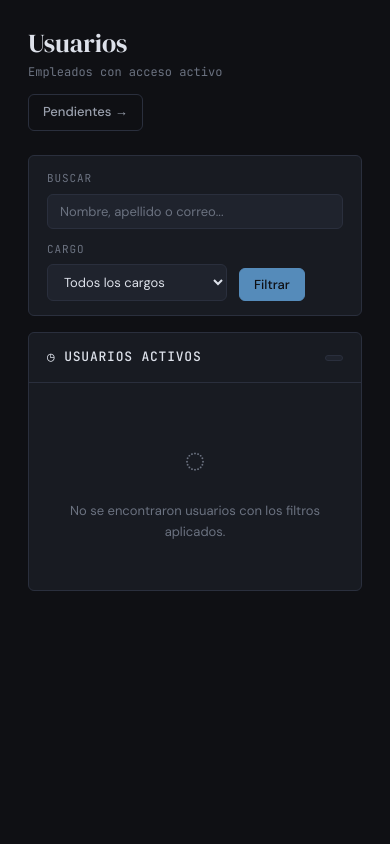
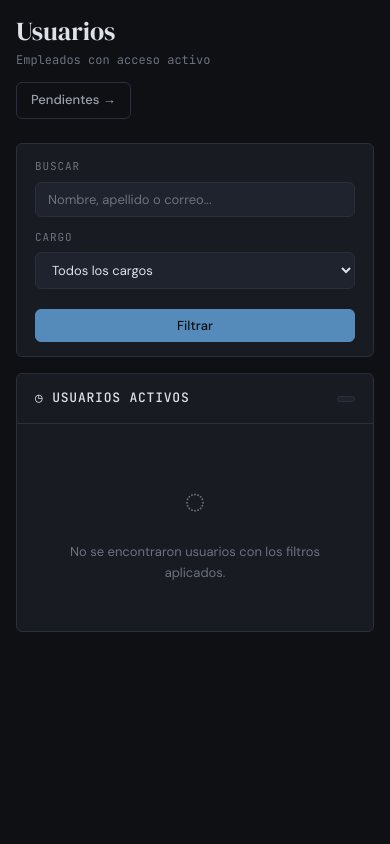
Before and after one commit to joaquin1401/TICKETS_v1, a Django app: template reservas/templates/reservas/usuarios.html in a window 390 px wide. Run offline with Django 5.2, Linux system fonts and the light colour scheme; the template is opened without the code that fills it: values that come from a table or form of the project are taken from there, others are empty; parts of the project's set-up code (start-up, migrations or seed data) failed here and were passed over.

Commit message:
fix mobile responsibe design

```diff
--- a/reservas/templates/reservas/usuarios.html
+++ b/reservas/templates/reservas/usuarios.html
@@ -13,7 +13,7 @@
 
 <div class="card" style="margin-bottom:16px;">
   <div class="card-body" style="padding:14px 18px;">
-    <form method="get" style="display:flex;gap:12px;align-items:flex-end;flex-wrap:wrap;">
+    <form method="get" class="filters-form">
       <div style="flex:1;min-width:200px;">
         <label class="form-label">Buscar</label>
         <input type="text" name="busqueda" class="form-control"
@@ -32,10 +32,12 @@
           {% endfor %}
         </select>
       </div>
-      <button type="submit" class="btn btn-primary">Filtrar</button>
-      {% if request.GET %}
-      <a href="{% url 'usuarios' %}" class="btn btn-outline">Limpiar</a>
-      {% endif %}
+      <div class="filters-form-actions">
+        <button type="submit" class="btn btn-primary">Filtrar</button>
+        {% if request.GET %}
+        <a href="{% url 'usuarios' %}" class="btn btn-outline">Limpiar</a>
+        {% endif %}
+      </div>
     </form>
   </div>
 </div>
--- a/static/css/base.css
+++ b/static/css/base.css
@@ -138,6 +138,7 @@ body {
   min-height: 100vh;
   display: flex;
   flex-direction: column;
+  min-width: 0;
 }
 .topbar {
   height: 52px;
@@ -154,7 +155,7 @@ body {
   font-family: var(--mono);
 }
 .topbar-title span { color: var(--text); }
-.page-content { padding: 28px; flex: 1; }
+.page-content { padding: 28px; flex: 1; min-width: 0; }
 
 /* ── Alerts ── */
 .alerts { margin-bottom: 20px; display: flex; flex-direction: column; gap: 8px; }
@@ -181,6 +182,7 @@ body {
   border: 1px solid var(--border);
   border-radius: var(--radius);
   overflow: hidden;
+  min-width: 0;
 }
 .card-header {
   padding: 14px 18px;
@@ -201,8 +203,8 @@ body {
 .card-body { padding: 18px; }
 
 /* ── Tables ── */
-.table-wrap { overflow-x: auto; }
-table { width: 100%; border-collapse: collapse; }
+.table-wrap { overflow-x: auto; -webkit-overflow-scrolling: touch; width: 100%; }
+table { width: 100%; border-collapse: collapse; white-space: nowrap; }
 thead th {
   text-align: left;
   padding: 10px 14px;
@@ -345,6 +347,9 @@ textarea.form-control { resize: vertical; min-height: 80px; }
 .form-error { font-size: 11px; color: var(--danger); margin-top: 4px; }
 .form-row { display: grid; grid-template-columns: 1fr 1fr; gap: 14px; }
 
+.filters-form { display: flex; gap: 12px; align-items: flex-end; flex-wrap: wrap; }
+.filters-form-actions { display: flex; gap: 8px; align-items: center; }
+
 /* ── Page header ── */
 .page-header {
   display: flex;
@@ -434,6 +439,7 @@ body.no-sidebar .sidebar { display: none !important; }
   }
 
   .main { margin-left: 0; }
+  .page-content { padding: 16px; }
   .form-row { grid-template-columns: 1fr; }
 
   .mobile-menu-btn {
@@ -462,4 +468,19 @@ body.no-sidebar .sidebar { display: none !important; }
     flex-direction: column;
     align-items: flex-start;
   }
+
+  .filters-form {
+    flex-direction: column;
+    align-items: stretch !important;
+  }
+  .filters-form > div {
+    min-width: 100% !important;
+  }
+  .filters-form-actions {
+    width: 100%;
+  }
+  .filters-form-actions .btn {
+    width: 100%;
+    margin-top: 8px;
+  }
 }
--- a/static/css/pages/analiticas.css
+++ b/static/css/pages/analiticas.css
@@ -47,6 +47,7 @@
 /* ── Range Filter Tabs ─────────────────────────────────── */
 .range-filter {
   display: flex;
+  flex-wrap: wrap;
   gap: 2px;
   background: var(--surface);
   border: 1px solid var(--border);
@@ -315,6 +316,10 @@
   .kpi-value { font-size: 30px; }
   .bar-cell { min-width: 100px; }
 }
+@media (max-width: 480px) {
+  .kpi-grid { grid-template-columns: 1fr; }
+  .kpi-grid-secondary { grid-template-columns: 1fr; }
+}
 
 /* ══════════════════════════════════════════════════════════
    PRINT / PDF — se activa con window.print()
```
Also changed, not shown: reservas/templates/reservas/historial.html (+7 -5 lines), reservas/templates/reservas/historial_tickets.html (+7 -5 lines), reservas/templates/reservas/monitor_activos.html (+7 -5 lines).
